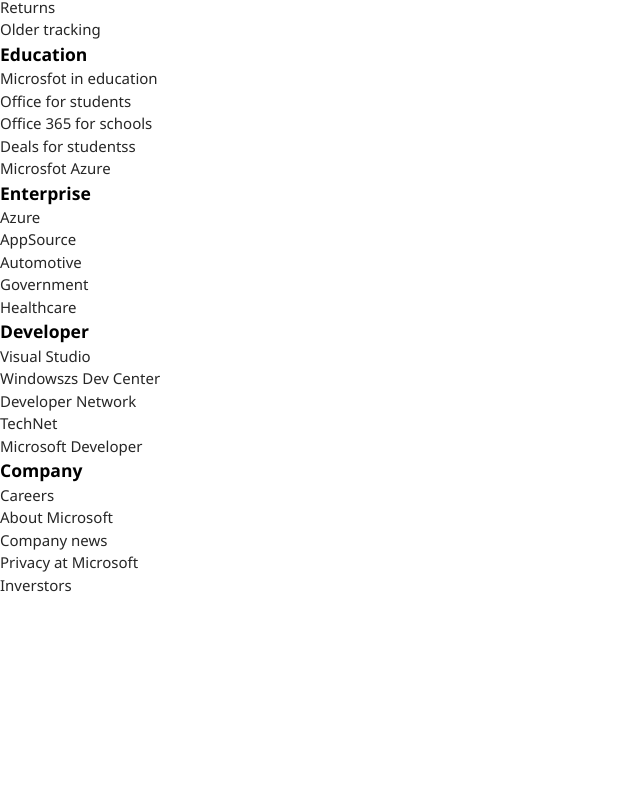
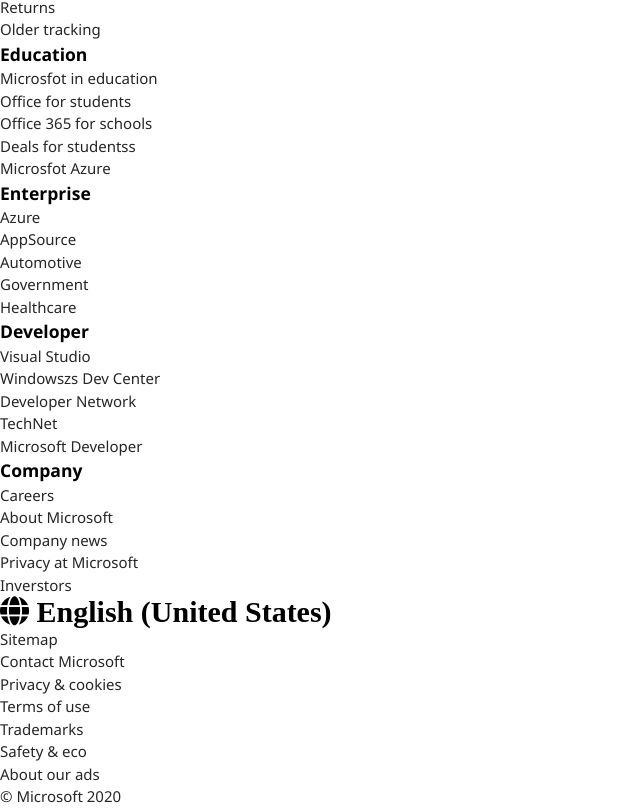
Before and after one commit to Annie-Huang/-microsoft-clone, a website: page index.html in a window 1280 px wide. Shown: the part 2213-3021 px from the top of the page, without its empty margins (0-640 px from the left). Before the commit the page ends 2809 px from the top, so only its background shows below. Drawn offline with Linux system fonts and the light colour scheme.

Commit message:
Add markup for Footer section

```diff
--- a/index.html
+++ b/index.html
@@ -223,6 +223,21 @@
     </div>
 </section>
 
-
+<!-- Footer -->
+<footer class="footer">
+    <div class="footer-inner">
+        <div><i class="fas fa-globe fa-2x"> English (United States)</i></div>
+        <ul>
+            <li><a href="#">Sitemap</a></li>
+            <li><a href="#">Contact Microsoft</a></li>
+            <li><a href="#">Privacy & cookies</a></li>
+            <li><a href="#">Terms of use</a></li>
+            <li><a href="#">Trademarks</a></li>
+            <li><a href="#">Safety & eco</a></li>
+            <li><a href="#">About our ads</a></li>
+            <li><a href="#">&copy; Microsoft 2020</a></li>
+        </ul>
+    </div>
+</footer>
 </body>
 </html>
```
